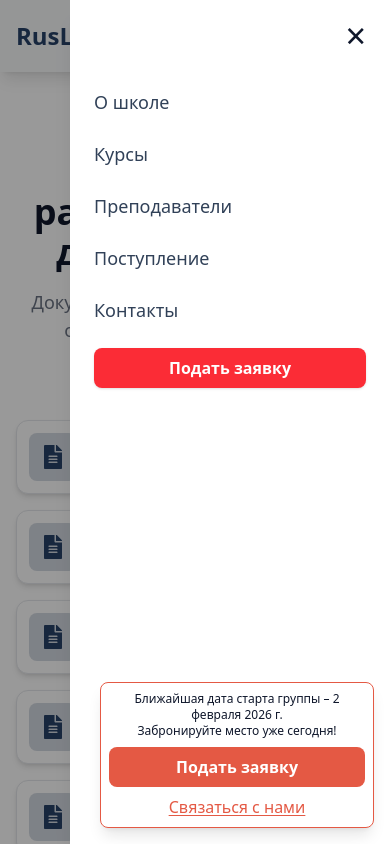
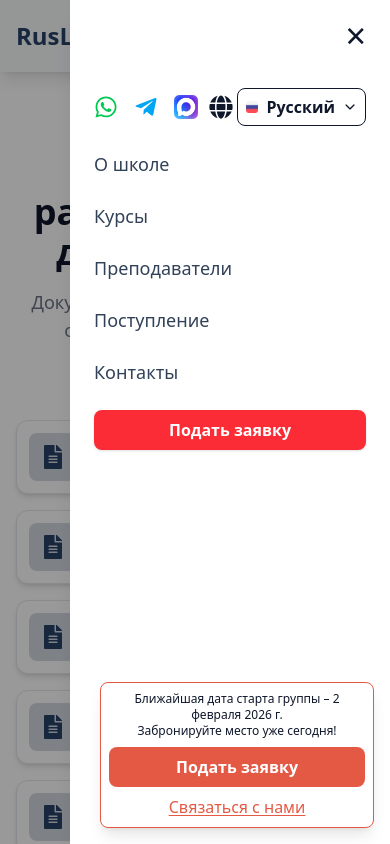
Before and after one commit to gaurav-pndy/language-school, a Next.js app: page /documents in a window 390 px wide. Both pictures are taken after a click on the button "Open sidebar". Shown: the top 844 px of the page. Built offline with nearby package versions, Linux system fonts and the light colour scheme.

Commit message:
updated nav and teachers

```diff
--- a/src/components/Header.js
+++ b/src/components/Header.js
@@ -245,6 +245,78 @@ export default function Header() {
                 &times;
               </button>
               <ul className="flex flex-col gap-6">
+                <div className="flex items-center gap-2 justify-between min-w-0">
+                  <div className="flex items-center gap-4">
+                    <a
+                      href="https://wa.me/74951234567"
+                      target="_blank"
+                      rel="noopener noreferrer"
+                      className="text-green-500 text-2xl hover:scale-125 transition-all duration-300"
+                      aria-label="WhatsApp"
+                    >
+                      <FaWhatsapp />
+                    </a>
+                    <a
+                      href="https://t.me/medclinic"
+                      target="_blank"
+                      rel="noopener noreferrer"
+                      className="text-sky-500 text-2xl hover:scale-125 transition-all duration-300"
+                      aria-label="Telegram"
+                    >
+                      <FaTelegramPlane />
+                    </a>
+                    <a
+                      href=""
+                      target="_blank"
+                      rel="noopener noreferrer"
+                      className="text-green-500 text-lg xl:text-2xl hover:scale-125 transition-all duration-300"
+                      aria-label="Max"
+                    >
+                      <img src="/max.png" alt="" className="w-6" />
+                    </a>
+                  </div>
+
+                  <div
+                    className="relative md:ml-2 flex gap-1 md:gap-2 items-center"
+                    ref={dropdownRef}
+                  >
+                    <FaGlobe className="text-2xl text-brand1" />
+                    <div className="relative">
+                      <button
+                        type="button"
+                        className="cursor-pointer border font-semibold base-text px-2 hover:bg-brand1/10 transition-all duration-300 py-1.5 rounded-lg flex items-center gap-2"
+                        onClick={() => setDropdownOpen(!dropdownOpen)}
+                      >
+                        <img
+                          src={currentLang.flag}
+                          alt="Flag"
+                          className="w-3 xl:w-4 h-3 xl:h-4"
+                        />
+                        {currentLang.label}
+                        <IoIosArrowDown className="text-sm" />
+                      </button>
+
+                      {dropdownOpen && (
+                        <ul className="absolute md:top-9 w-full bg-white border border-[#002379] rounded-lg shadow-md mt-1 right-0 z-10 overflow-hidden">
+                          {languages.map((lang) => (
+                            <li
+                              key={lang.code}
+                              className="flex items-center gap-2 px-2 md:px-3 py-1 hover:bg-gray-200 cursor-pointer base-text"
+                              onClick={() => changeLanguage(lang.code)}
+                            >
+                              <img
+                                src={lang.flag}
+                                className="w-3 md:w-4 h-3 md:h-4"
+                                alt={lang.code}
+                              />
+                              {lang.label}
+                            </li>
+                          ))}
+                        </ul>
+                      )}
+                    </div>
+                  </div>
+                </div>
                 {navLinks.map((link) => (
                   <li key={link.key}>
                     <a
--- a/src/components/SuccessStories.js
+++ b/src/components/SuccessStories.js
@@ -126,7 +126,7 @@ export default function SuccessStories() {
               })}
             </Swiper>
 
-            <div className="flex  gap-2 mt-6">
+            <div className="flex  gap-2 mt-2">
               <button
                 type="button"
                 className="testimonials-prev cursor-pointer w-12 h-12 rounded-full border-2 border-gray-300 bg-[#f1f3f6] flex items-center justify-center text-3xl text-slate-700 hover:bg-gray-100"
--- a/src/components/Teachers.js
+++ b/src/components/Teachers.js
@@ -4,9 +4,42 @@
 import { useTranslation } from "react-i18next";
 import "@/utils/i18n";
 
+import { Swiper, SwiperSlide } from "swiper/react";
+import { Navigation, Pagination } from "swiper/modules";
+import "swiper/css";
+import "swiper/css/pagination";
+import { IoArrowBackOutline, IoArrowForwardOutline } from "react-icons/io5";
+
+function TeacherCard({ teacher }) {
+  return (
+    <div className="bg-white border border-gray-200 rounded-2xl shadow-sm p-6 flex flex-col transition hover:shadow-lg h-full">
+      <div className="w-full aspect-square rounded-2xl overflow-hidden mb-6 bg-gray-100 flex items-center justify-center">
+        <img
+          src={teacher.image}
+          alt={teacher.name}
+          className="object-cover w-full h-full"
+        />
+      </div>
+      <h3 className="text-2xl font-semibold text-slate-900">{teacher.name}</h3>
+      <div className="text-gray-600 text-sm">{teacher.location}</div>
+      <div className="text-gray-500 text-sm mb-4">{teacher.experience}</div>
+      <p className="text-gray-700 mb-4">{teacher.bio}</p>
+      <div className="flex flex-wrap gap-2 mt-auto">
+        {teacher.tags.map((tag) => (
+          <span
+            key={tag}
+            className="bg-[#f3f4f7] rounded-full px-3 py-1 text-sm font-medium text-gray-800"
+          >
+            {tag}
+          </span>
+        ))}
+      </div>
+    </div>
+  );
+}
+
 export default function Teachers() {
   const { t } = useTranslation();
-
   const teachers = t("teachers.list", { returnObjects: true });
 
   return (
@@ -18,38 +51,46 @@ export default function Teachers() {
         <p className="text-lg md:text-xl max-w-2xl mx-auto text-center text-gray-500 mb-12">
           {t("teachers.subtitle")}
         </p>
-        <div className="grid grid-cols-1 lg:grid-cols-3 gap-8">
+
+        {/* Mobile: carousel */}
+        <div className="block lg:hidden">
+          <Swiper
+            modules={[Pagination, Navigation]}
+            navigation={{
+              prevEl: ".teachers-prev",
+              nextEl: ".teachers-next",
+            }}
+            spaceBetween={20}
+            slidesPerView={1}
+            pagination={{ clickable: true }}
+          >
+            {teachers.map((teacher) => (
+              <SwiperSlide key={teacher.name}>
+                <TeacherCard teacher={teacher} />
+              </SwiperSlide>
+            ))}
+          </Swiper>
+
+          <div className="flex  gap-2 mt-2">
+            <button
+              type="button"
+              className="teachers-prev cursor-pointer w-12 h-12 rounded-full border-2 border-gray-300 bg-[#f1f3f6] flex items-center justify-center text-3xl text-slate-700 hover:bg-gray-100"
+            >
+              <IoArrowBackOutline />
+            </button>
+            <button
+              type="button"
+              className="teachers-next cursor-pointer w-12 h-12 rounded-full border-2 border-gray-300 bg-[#f1f3f6] flex items-center justify-center text-3xl text-slate-700 hover:bg-gray-100"
+            >
+              <IoArrowForwardOutline />
+            </button>
+          </div>
+        </div>
+
+        {/* Desktop: grid */}
+        <div className="hidden lg:grid grid-cols-3 gap-8">
           {teachers.map((teacher) => (
-            <div
-              key={teacher.name}
-              className="bg-white border border-gray-200 rounded-2xl shadow-sm p-6 flex flex-col transition hover:shadow-lg"
-            >
-              <div className="w-full aspect-square rounded-2xl overflow-hidden mb-6 bg-gray-100 flex items-center justify-center">
-                <img
-                  src={teacher.image}
-                  alt={teacher.name}
-                  className="object-cover w-full h-full"
-                />
-              </div>
-              <h3 className="text-2xl font-semibold text-slate-900 ">
-                {teacher.name}
-              </h3>
-              <div className=" text-gray-600  text-sm">{teacher.location}</div>
-              <div className="text-gray-500 text-sm mb-4">
-                {teacher.experience}
-              </div>
-              <p className=" mb-4">{teacher.bio}</p>
-              <div className="flex flex-wrap gap-2 mt-auto">
-                {teacher.tags.map((tag) => (
-                  <span
-                    key={tag}
-                    className="bg-[#f3f4f7] rounded-full px-3 py-1 text-sm font-medium text-gray-800"
-                  >
-                    {tag}
-                  </span>
-                ))}
-              </div>
-            </div>
+            <TeacherCard key={teacher.name} teacher={teacher} />
           ))}
         </div>
       </div>
```
